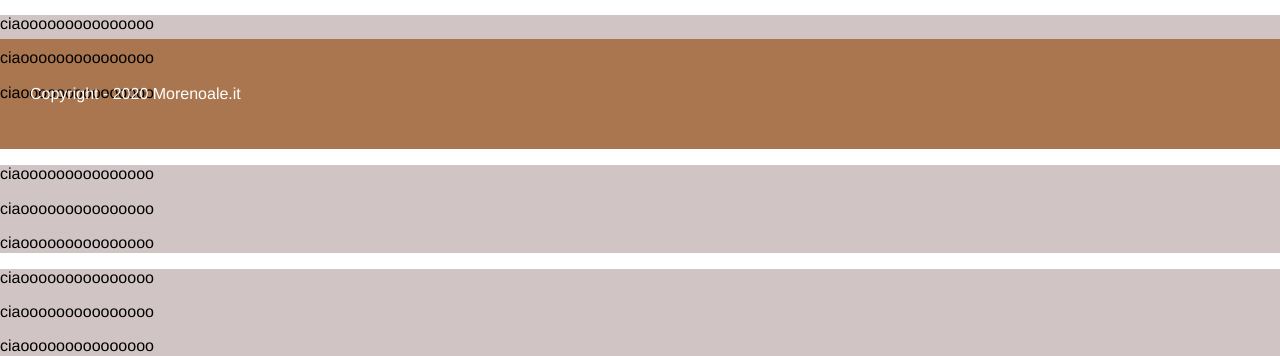
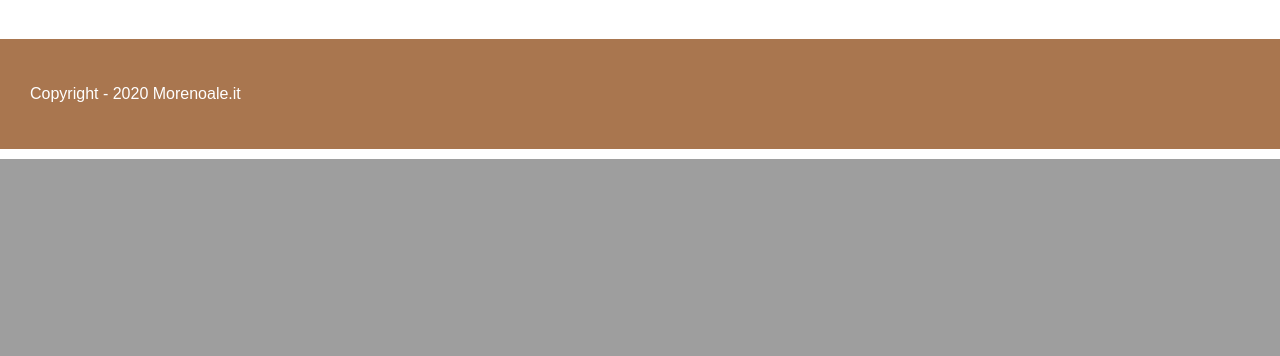
Before and after one commit to alessandrapuertas/sito_miele_puertas, a PHP site: page / in a window 1280 px wide. Shown: the part 641-997 px from the top of the page. After the commit the page ends 800 px from the top, so only its background shows below. Run offline with PHP 8.4, Linux system fonts and the light colour scheme.

Commit message:
sistemati problemi sovrapposzione home page

```diff
--- a/index.html
+++ b/index.html
@@ -12,11 +12,12 @@
 
 <body>
 
-    <div class ="bigcontainer ">
+    <div class ="bigcontainer clearfix">
         <header class = "header">
             <a href="" class ="header__copy__logo">Bar Smap</a>
 
         </header>
+
         <section class = "container">
 
                 <ul class = "container__menu">
@@ -94,10 +95,15 @@
                 </ul>    -->
 
         </section>
+
+
         <section class ="container2">
-            <p>ciaooooooooooooooo</p>
-            <p>ciaooooooooooooooo</p>
-            <p>ciaooooooooooooooo</p>
+            <div class = "container2__caption">
+                <div  class = "container2__caption__copy">
+                    <h1>BENVENUTI NEL NOSTRO MEGA BAR</h1>
+                </div>
+            </div>
+
 
         </section>
     </div>
@@ -107,18 +113,7 @@
     </footer>
 
 
-    <section class ="container2">
-        <p>ciaooooooooooooooo</p>
-        <p>ciaooooooooooooooo</p>
-        <p>ciaooooooooooooooo</p>
 
-    </section>
-    <section class ="container2">
-        <p>ciaooooooooooooooo</p>
-        <p>ciaooooooooooooooo</p>
-        <p>ciaooooooooooooooo</p>
-
-    </section>
 
 </div>
     <script src="https://ajax.googleapis.com/ajax/libs/jquery/3.7.1/jquery.min.js"></script>
--- a/style.css
+++ b/style.css
@@ -1,26 +1,27 @@
 html, body{height: 100%;}
 *{box-sizing: border-box}
-*{font-family: 'Franklin Gothic Medium', 'Arial Narrow', Arial, sans-serif;}
+*{font-family: sans-serif;}
 /* .animate{
     -webkit-transition: all 0.3s ease-out ;
         transition: all 0.3s ease-out;
 } */
-.bigcontainer{height:80%;}
+.bigcontainer{height:80%;position:relative;z-index: 0;}
 .bigcontainer{background-image: url(https://flawless.life/wp-content/uploads/2023/02/I-10-Migliori-Cocktail-Bar-di-Verona-COVER-facebook.jpg);}
 
 
 
-.container{display:flex;height: 100%;}
+
+.container{display:flex;height: 20%;z-index: 1;}
 .header{display: flex;font-size: 50px;justify-content: center;background: rgb(209, 196, 196);opacity: 0.9;float: right;width:92%}
 .header__copy__logo{padding:10px}
 
 
 .header a{text-decoration: none;color: #000;}
-.container2{ background: rgb(209, 196, 196);}
+
 
 /*.container{display: flex;background: rgb(209, 196, 196);}*/
 
-.container__menu{background: rgb(209, 196, 196);opacity: 0.7; height:100%; width:8%;position: fixed; margin-top: 50px;}
+.container__menu{background: rgb(209, 196, 196);opacity: 0.7; height:100%; width:8%; position: fixed; margin-top: 50px;}
 .container__menu, .container__rightmenu, .container__cover__menu{padding:0;margin: 0;opacity:0.9;height:70%}
 
 
@@ -29,11 +30,11 @@ html, body{height: 100%;}
 .container__rightmenu{margin-left: auto;position: fixed;}
 .container__cover__menu{display: table;height:20%; width:20%; display:flex}
 
-.container__menu__item1, .container__menu__item2, .container__menu__item3, .container__menu__item4{width:100%; height:120px;display: table;}
+.container__menu__item1, .container__menu__item2, .container__menu__item3, .container__menu__item4{width:100%; height:25%;display: table;}
 
 .container__menu__item__copy1, .container__menu__item__copy2, .container__menu__item__copy3, .container__menu__item__copy4{width:100%; height:100px;display: none;vertical-align: middle;text-align:center;margin:0px}
 .container__menu__item__copy1 a, .container__menu__item__copy2 a, .container__menu__item__copy3 a, .container__menu__item__copy4 a{text-decoration: none;}
-.textmenu{color: black;width:100%; height:auto; text-decoration: none;}
+.textmenu{color: black;width:100%;  height:auto; text-decoration: none;}
 
 /*.container__menu__item{width:90px; height: 90px;}*/
 /*#container__cover__menu__item1 {background-color: red;}*/
@@ -61,7 +62,9 @@ html, body{height: 100%;}
 .container__rightmenu__item a:hover{background:rgb(226, 215, 215);}
 
 .container__rightmenu__item__icon{display: inline-block; width: 90px; height: 90px; position: relative;padding:20px}
-
+/*.container2{z-index: 1;display: flex;width: 20px;height: 20px;}*/
+.container2__caption{ display: table;width: 100%;height:120%}
+.container2__caption__copy{ display: table-cell;vertical-align: middle;text-align: center;}
 
 .img-dim{width: 100%;height:auto;}
 
```
